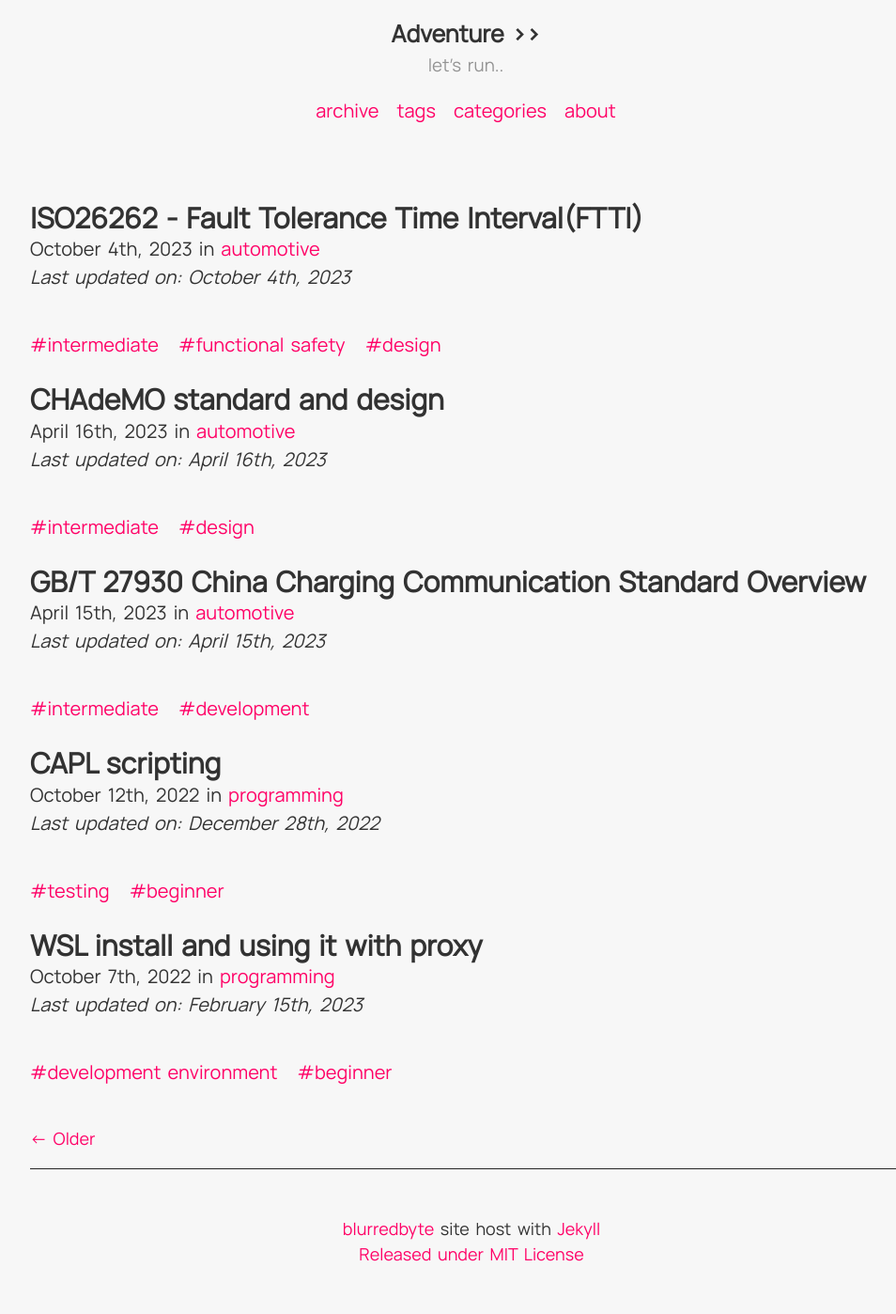
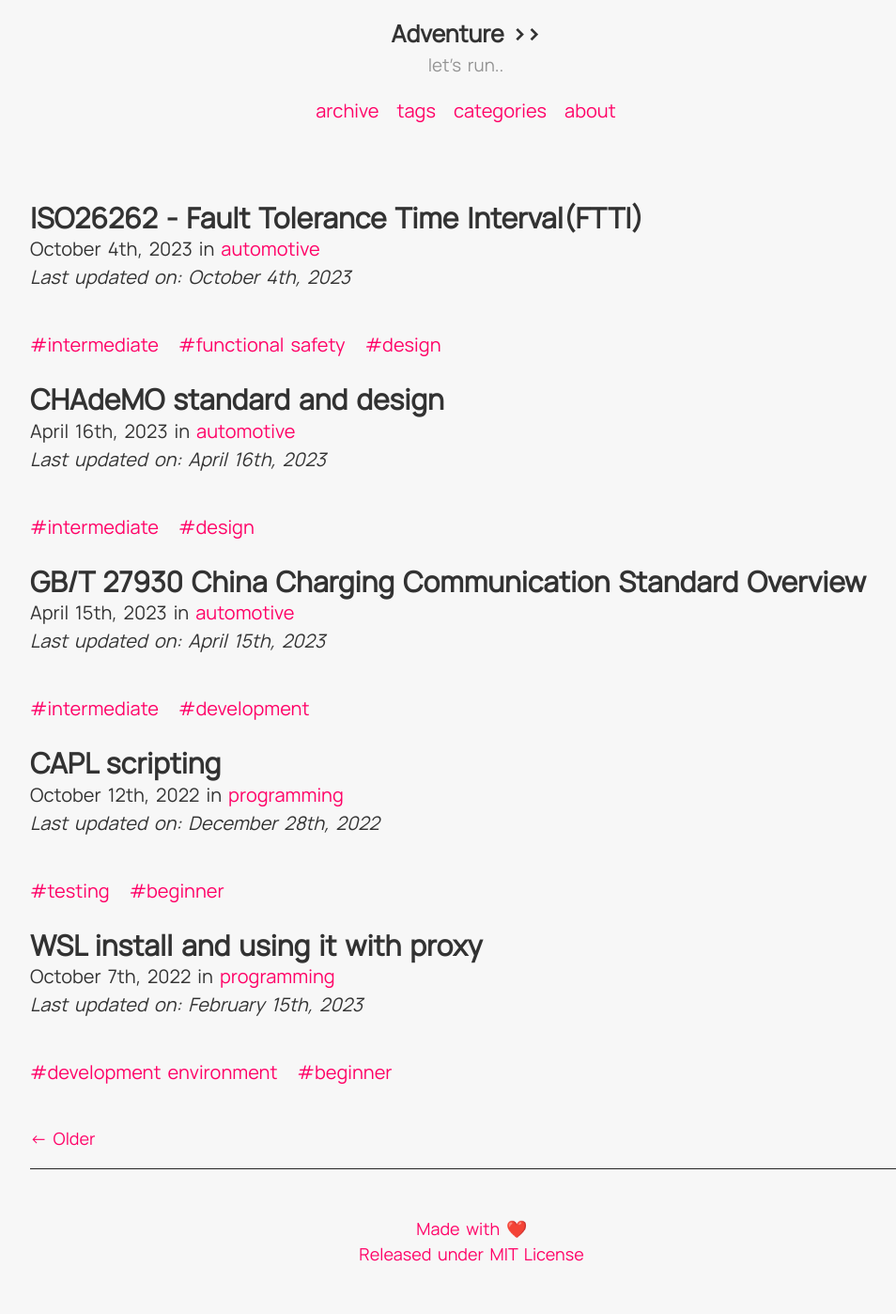
Before and after one commit to 0xblurr3d/0xblurr3d.github.io, a Jekyll site: the page built from index.html, in a window 1280 px wide. Shown: the whole page at 94% size, without its empty margins (138-1092 px from the left). Built offline with Jekyll 4.4.1, drawn with Linux system fonts in a browser that asks for light colours; the list of posts is cut into pages by our own code.

```diff
--- a/_layouts/default.html
+++ b/_layouts/default.html
@@ -33,7 +33,7 @@ layout: compress
     </main>
 
     <footer class="footer">
-      <p><a href="https://0xblurr3d.github.io">blurredbyte</a> site host with <a href="https://jekyllrb.com/">Jekyll</a>
+      <p><a href="https://0xblurr3d.github.io">Made with ❤️</a>
         <br><a href="https://0xblurr3d.github.io/LICENSE.md">Released under MIT License</a></p>
     </footer>
   </div>
```
